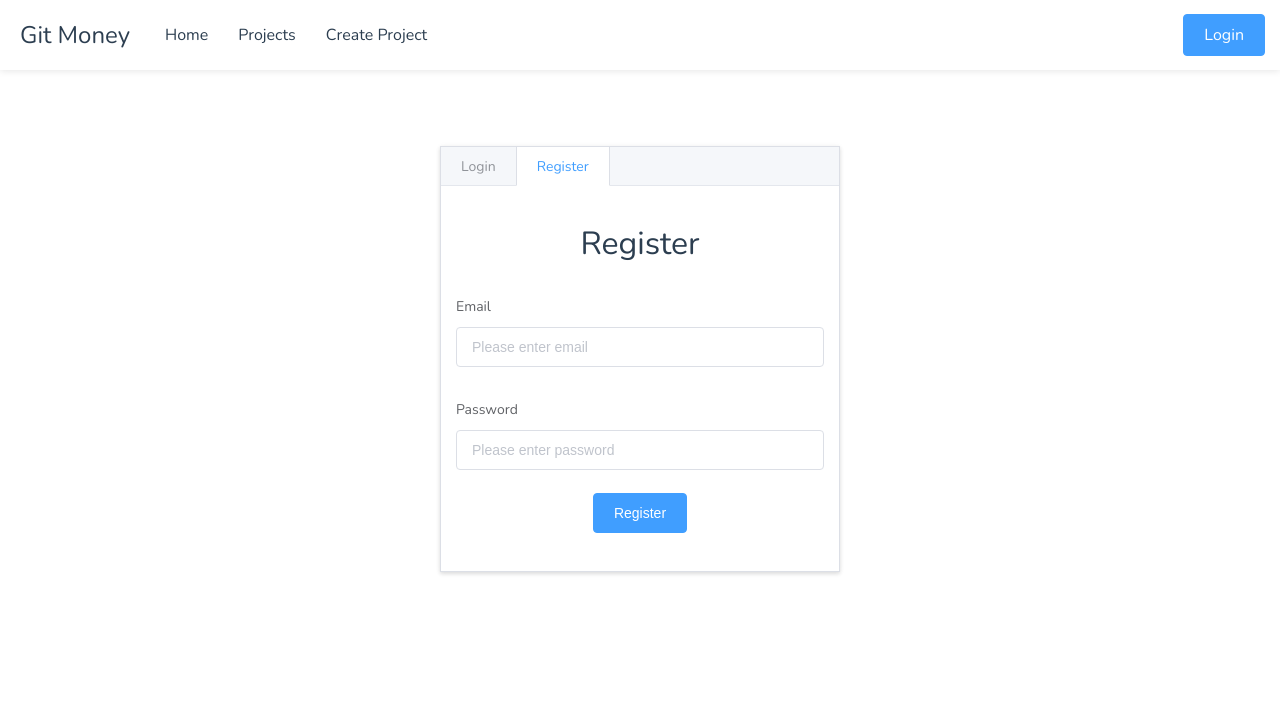
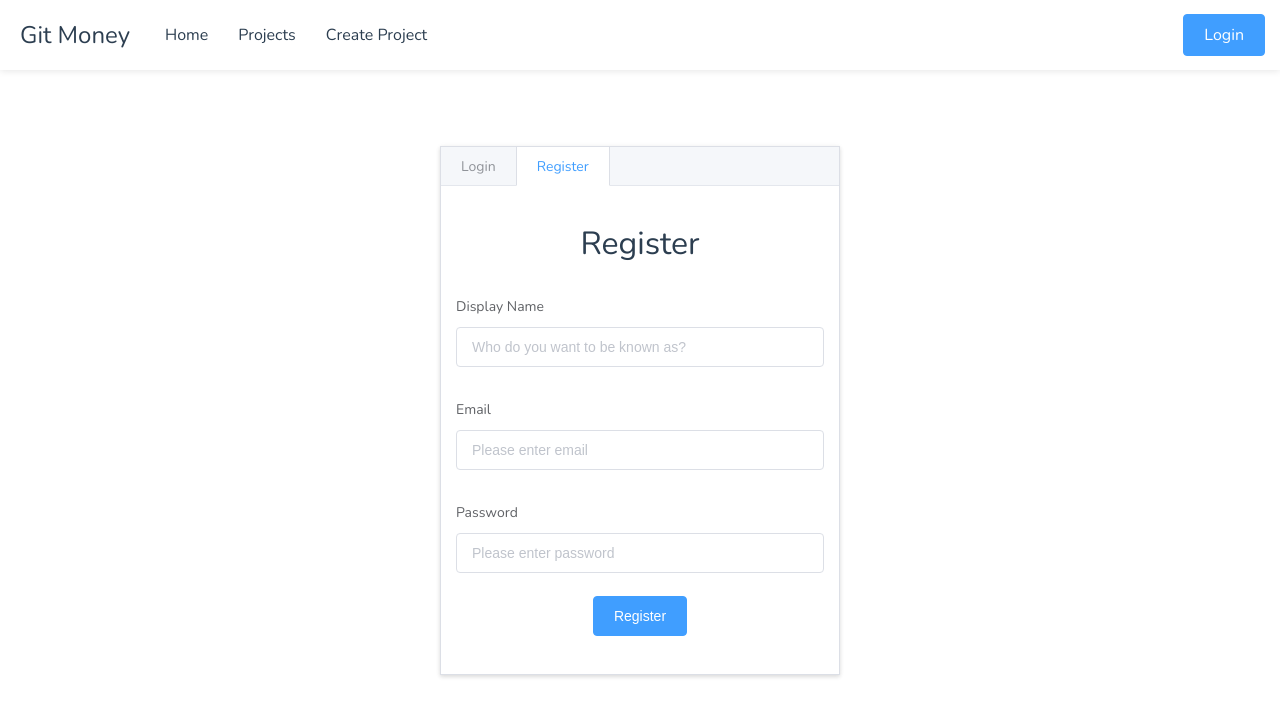
Before and after one commit to zachleong/12project, a Vue app: page /login in a window 1280 px wide. Both pictures are taken after a click on the tab "Register". Shown: the top 716 px of the page. Built offline with nearby package versions, Linux system fonts and the light colour scheme; no server answers.

Commit message:
Added display name for users on register

```diff
--- a/src/components/SignUp.vue
+++ b/src/components/SignUp.vue
@@ -2,6 +2,12 @@
   <div>
     <h1>Register</h1>
     <el-form>
+      <el-form-item label="Display Name">
+        <el-input
+          placeholder="Who do you want to be known as?"
+          v-model="username"
+        />
+      </el-form-item>
       <el-form-item label="Email">
         <el-input placeholder="Please enter email" v-model="email" />
       </el-form-item>
@@ -29,6 +35,7 @@ export default {
     return {
       email: "",
       password: "",
+      username: "",
       formIsValid: true
     };
   },
@@ -41,7 +48,11 @@ export default {
         firebase
           .auth()
           .createUserWithEmailAndPassword(this.email, this.password)
-          .then(() => {
+          //NOTE: is this the best way to do this?
+          .then(usercred => {
+            usercred.user.updateProfile({
+              displayName: this.username
+            });
             store.commit("loading", false);
             this.$router.push({ name: "home" });
           })
```
